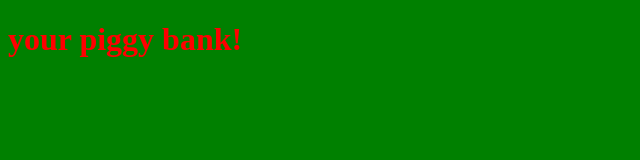
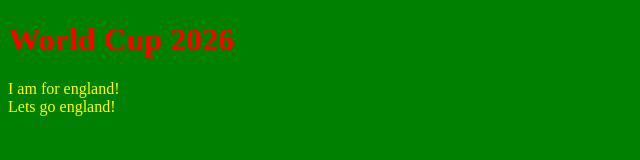
Before and after one commit to garridorellanb8-sketch/website-Basis, a plain HTML site: page index.html in a window 1280 px wide. Shown: the whole page, without its empty margins (0-640 px from the left). Drawn offline with Linux system fonts and the light colour scheme.

Commit message:
Change heading to 'World Cup 2026' and add support text
Updated the main heading and added a paragraph about England's support for the World Cup.

```diff
--- a/index.html
+++ b/index.html
@@ -7,4 +7,5 @@
     <link rel="stylesheet" href="style.css">
 </head>
 <body>
-    <h1>your piggy bank!</h1>
+    <h1>World Cup 2026</h1>
+    <p>I am for england!<br>Lets go england!</p>
```
